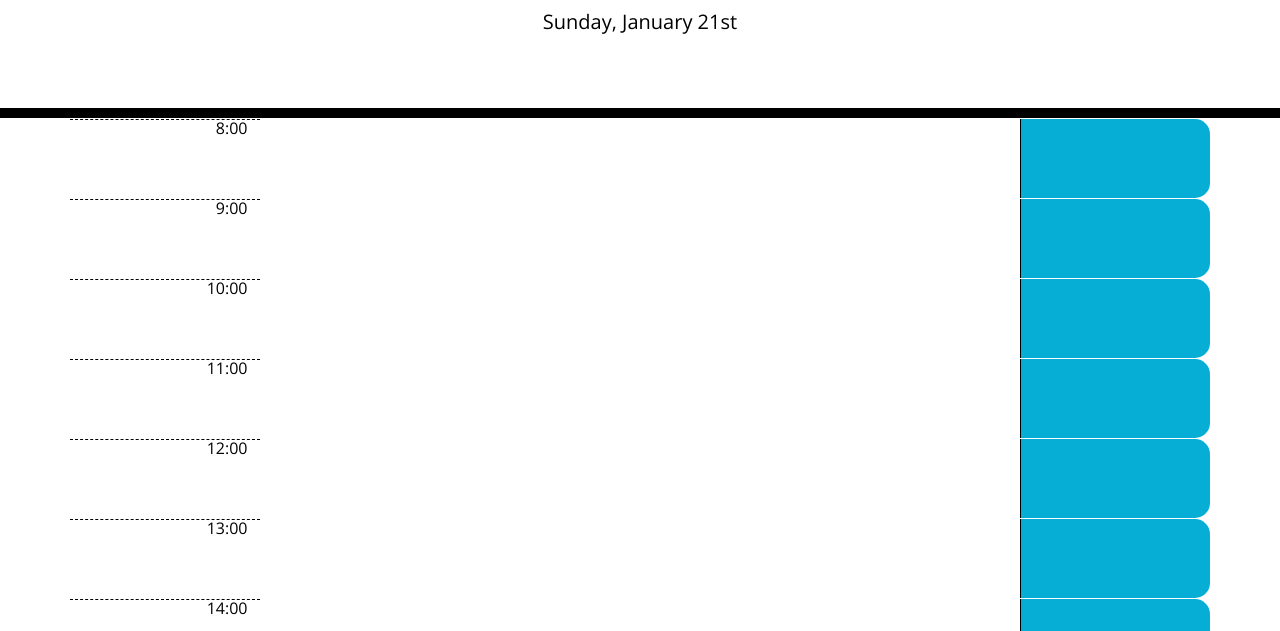
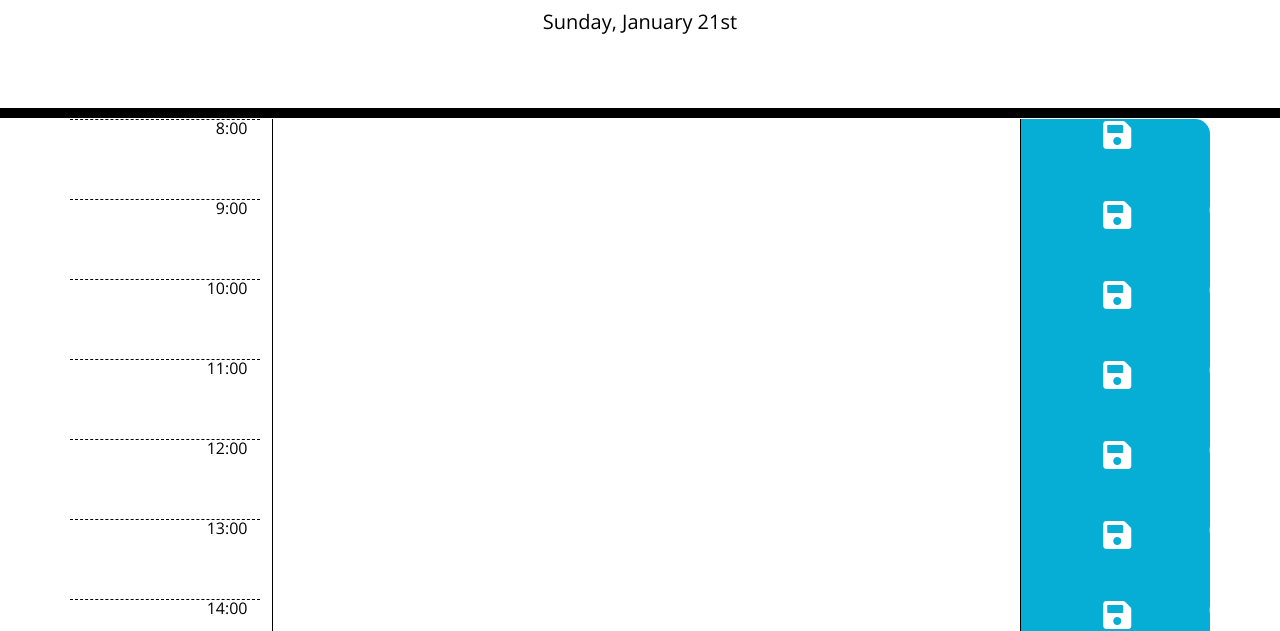
Before and after one commit to cgbea/Work-Day-Scheduler, a plain HTML site: page index.html in a window 1280 px wide. Shown: the part 169-800 px from the top of the page. Drawn offline with nearby package versions, Linux system fonts and the light colour scheme.

Commit message:
Added save icon and text area to each time block

```diff
--- a/script.js
+++ b/script.js
@@ -8,14 +8,20 @@ for (var i = 8; i <= 18; i++) {
     hours.push(i + ":00");
     var row = $("<div>");
     row.addClass("time-block row");
-    row.append("<div class='col hour'> </div> <div class='col-8'> </div> <div class='col saveBtn'> </div>");
-    // row.text(hours[hours.length -1]);
+    row.append("<div class='col hour'> </div> <div class='col-8'><textarea id='input' name='input' rows='5' cols='1'> </textarea> </div> <div class='col saveBtn'> </div>");
     $(".container").append(row);
+
+    //Adding hours in the first column
     row.find(".hour").text(hours[hours.length - 1]);
 
   };
 
-  //Distinguishing the columns in each time block, starting with 'hour'
+  $(".saveBtn").append("<i class='fas fa-save fs-2 text'></i>")
+
+  // $(".saveBtn").onclick = function() {
+  //   localStorage.setitem("task", input)
+  // }
+
 
 //   $(".row").each(function(index) {
 //     $(this).append("<div class='col hour'> </div> <div class='col-8'> </div> <div class='col'> </div>");
--- a/style.css
+++ b/style.css
@@ -11,6 +11,8 @@ textarea {
   color: #000000;
   border-left: 1px solid black;
   padding: 10px;
+  width:100%;
+  height: 80%;
 }
 
 header {
```
